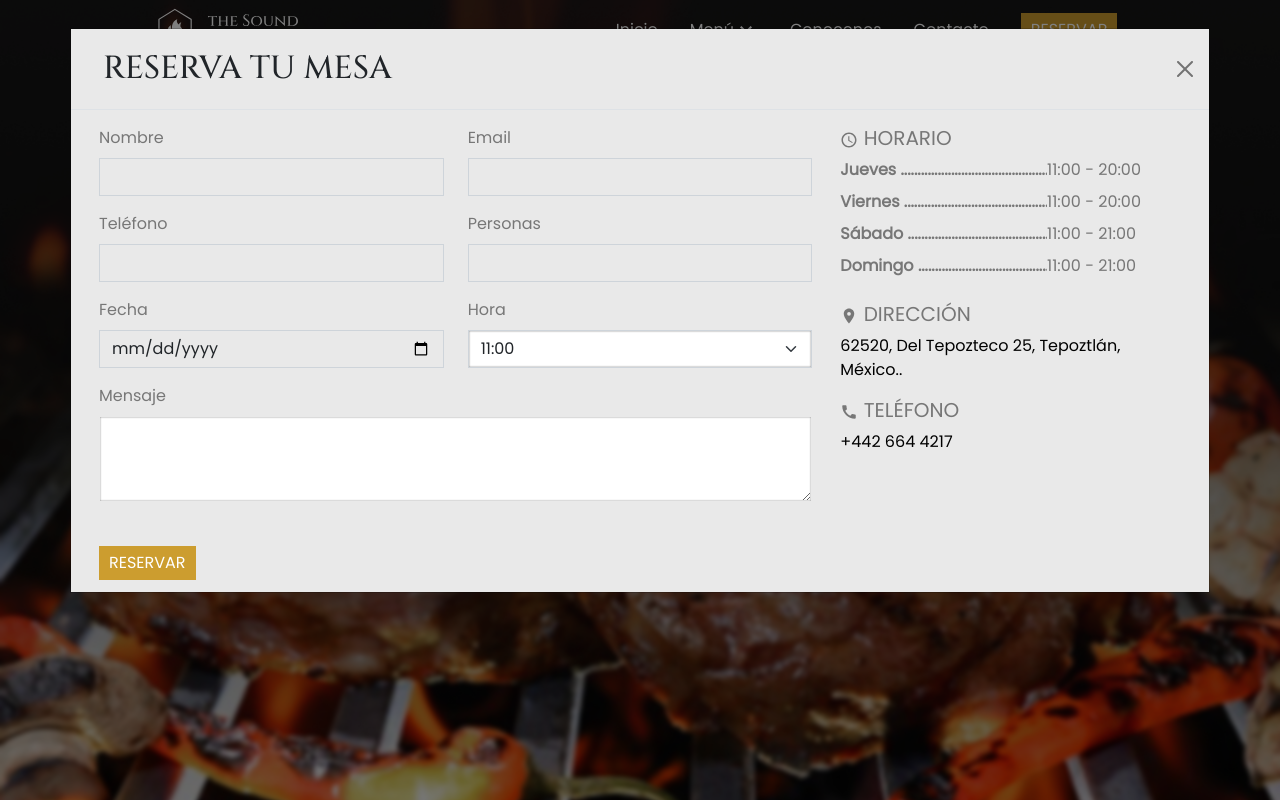
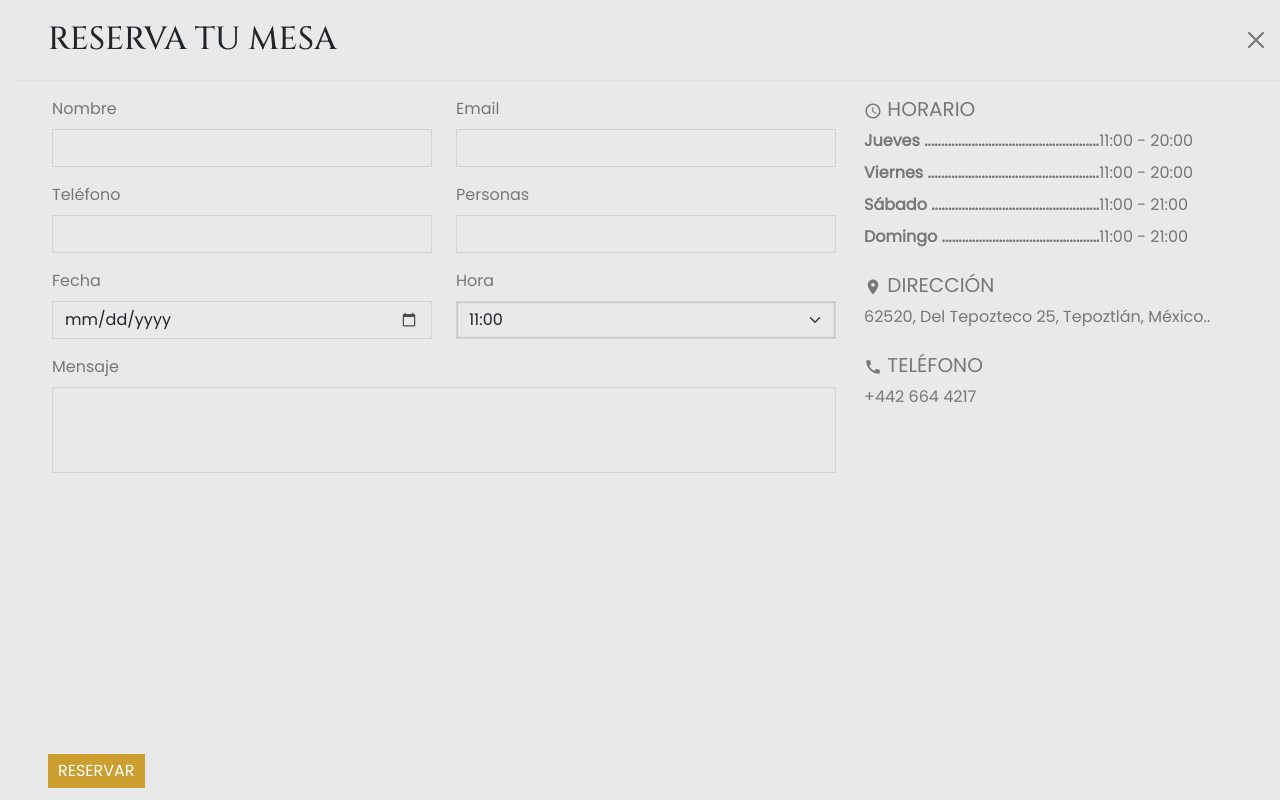
Before and after one commit to maurosanchezmatamoros/the-sound-of-grill, a React (Create React App) app: page / in a window 1280 px wide. Both pictures are taken after a click on the item "RESERVAR". Shown: the top 800 px of the page. Built offline with nearby package versions, Linux system fonts and the light colour scheme; the HTML template or start-up script is replaced by a standard one.

Commit message:
Form ready

```diff
--- a/src/components/Modal.js
+++ b/src/components/Modal.js
@@ -3,28 +3,28 @@ import "../styles/Modal.css"
 import { CopyToClipboard } from "react-copy-to-clipboard";
 import Swal from "sweetalert2"
 import { MdSchedule, MdCall, MdLocationOn } from "react-icons/md"
+import { hover } from '@testing-library/user-event/dist/hover';
 
 export const ModalReserva = ({isOpen,close}) => {
 
 
     return(
-        <Modal show={isOpen} onHide={close} size={"xl"}>
-        <Modal.Header closeButton>
-          <Modal.Title className='ms-3'>RESERVA TU MESA</Modal.Title>
+        <Modal show={isOpen} onHide={close} size={"fullscreen"} centered>
+        <Modal.Header closeButton className='ms-none ms-md-3 ps-md-3'>
+          <Modal.Title className='ps-3'>RESERVA TU MESA</Modal.Title>
         </Modal.Header>
-        <Modal.Body className="show-grid">
-            <Container>
+            <Modal.Body className="show-grid" >
+                <Container fluid>
                     <Row>
                         <Col xs={12} md={8}>
                             <Form>
-                            <Row>
+                                <Row className='ms-none ps-2 ms-md-1'>
                                     <Col xs={12} md={6}>
                                         <Form.Group className="mb-3" controlId="exampleForm.ControlInput1" md={4}>
                                             <Form.Label>Nombre</Form.Label>
                                             <Form.Control
                                                 type="text"
                                                 placeholder=""
-                                            autoFocus
                                             />
                                         </Form.Group>
                                     </Col>
@@ -34,7 +34,6 @@ export const ModalReserva = ({isOpen,close}) => {
                                             <Form.Control
                                                 type="email"
                                                 placeholder=""
-                                            autoFocus
                                             />
                                         </Form.Group>
                                     </Col>
@@ -44,7 +43,6 @@ export const ModalReserva = ({isOpen,close}) => {
                                             <Form.Control
                                                 type="phone"
                                                 placeholder=""
-                                            autoFocus
                                             />
                                         </Form.Group>
                                     </Col>
@@ -54,7 +52,6 @@ export const ModalReserva = ({isOpen,close}) => {
                                             <Form.Control
                                                 type="number"
                                                 placeholder=""
-                                            autoFocus
                                             />
                                         </Form.Group>
                                     </Col>
@@ -64,7 +61,6 @@ export const ModalReserva = ({isOpen,close}) => {
                                             <Form.Control
                                                 type="date"
                                                 placeholder=""
-                                            autoFocus
                                             />
                                         </Form.Group>
                                     </Col>
@@ -90,7 +86,6 @@ export const ModalReserva = ({isOpen,close}) => {
                                             <Form.Label>Mensaje</Form.Label>
                                             <Form.Control
                                                 placeholder=""
-                                            autoFocus
                                                 as="textarea"
                                                 rows={3}
                                             />
@@ -116,10 +111,10 @@ export const ModalReserva = ({isOpen,close}) => {
                             <div >
                                 <h5><MdLocationOn size={18}/> DIRECCIÓN</h5>
                                 <button onClick={() => window.open("https://www.google.com/maps?ll=18.989144,-99.100842&z=15&t=m&hl=es-419&gl=AR&mapclient=embed&cid=4151280849964126201")}>
-                            <p className='text-start' data-hover="Ir a Maps">62520, Del Tepozteco 25, Tepoztlán, México..</p>
+                                    <span data-hover="Ir a Maps" className="hovertext">62520, Del Tepozteco 25, Tepoztlán, México..</span>
                                 </button>
                             </div>
-                        <div>
+                            <div className='mt-4'>
                                 <h5><MdCall size={18}/> TELÉFONO</h5>
                                 <button >
                                     <CopyToClipboard
@@ -139,7 +134,7 @@ export const ModalReserva = ({isOpen,close}) => {
                     </Row>
                 </Container>
             </Modal.Body>
-        <Modal.Footer className='justify-content-start'>
+        <Modal.Footer className='justify-content-start ms-none ms-md-3 ps-md-3'>
             <li className="menuItem reservar" onClick={close}>RESERVAR</li>
         </Modal.Footer>
       </Modal>
--- a/src/components/Navbar.js
+++ b/src/components/Navbar.js
@@ -26,8 +26,10 @@ export const Navbar = () => {
     }
 
 
-    const handleShow = () => setShow(true);
-    const handleClose = () => setShow(false);
+    const handleShow = () => {setNavbarBack(false); setShow(true) };
+    const handleClose = () => {setShow(false); setTimeout(() => {
+        setNavbarBack(true)
+    }, 200)};
     const [show, setShow] = useState(false);
 
     return(
--- a/src/styles/Modal.css
+++ b/src/styles/Modal.css
@@ -1,6 +1,10 @@
 .modal{
     --bs-modal-border-radius: 0;
     --bs-modal-inner-border-radius: 0;
+}
+
+.modal-open .navbarMenu{
+    padding-right: 17px;
 }
 
 .modal-content{
@@ -45,14 +49,53 @@
 .form-select{
     border-radius: 0;
     box-shadow: inset 0 0 2px #777777;
+    background-color: #E9E9E9;
 }
 
 .form-select:focus{
     border-radius: 0;
     box-shadow: inset 0 0 2px #777777;
+    background-color: #E9E9E9;
 }
 
-.bootstrap-datetimepicker-widget table td.active, .bootstrap-datetimepicker-widget table td.active:hover{
-    background-color: #337ab7;
-    color:#fff;
+.form-select:hover{
+    background-color: #CC9D2F;
 }
+
+button{
+    color:#777777 ;
+}
+
+textarea {
+    resize: none;
+}
+
+.form-select option{
+    background-color: #E9E9E9;
+}
+
+/* .form-select option:checked{
+    background-color: #CC9D2F;
+} */
+
+
+select:focus > option:checked {
+    background: #CC9D2F;
+}
+
+
+input[type="date"]::-webkit-datetime-edit-text:focus,
+input[type="date"]::-webkit-datetime-edit-month-field:focus,
+input[type="date"]::-webkit-datetime-edit-day-field:focus,
+input[type="date"]::-webkit-datetime-edit-year-field:focus {
+  background-color: #CC9D2F;
+}
+
+
+input[type="date"]::-webkit-calendar-picker-indicator:hover {
+    filter: invert(0);
+}
+
+input[type="date"]::-webkit-calendar-picker-indicator{
+    filter: invert(0.3);
+}
```
Lines whose indentation alone changed are shown as unchanged.
